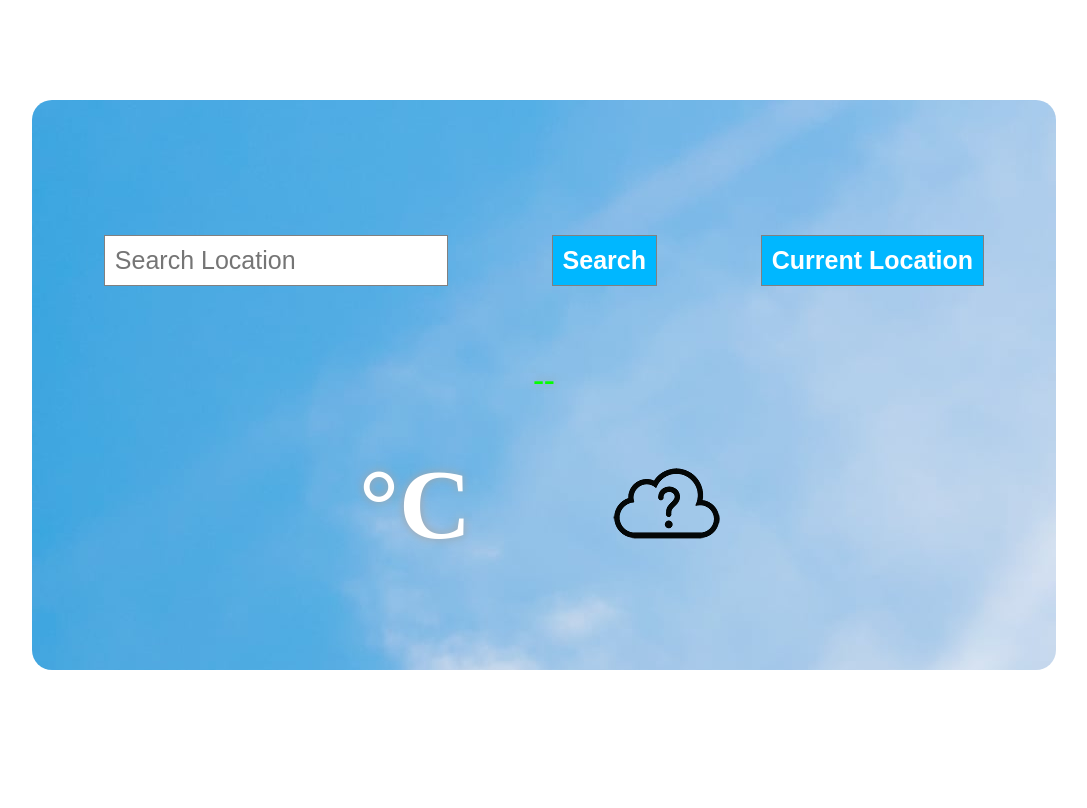
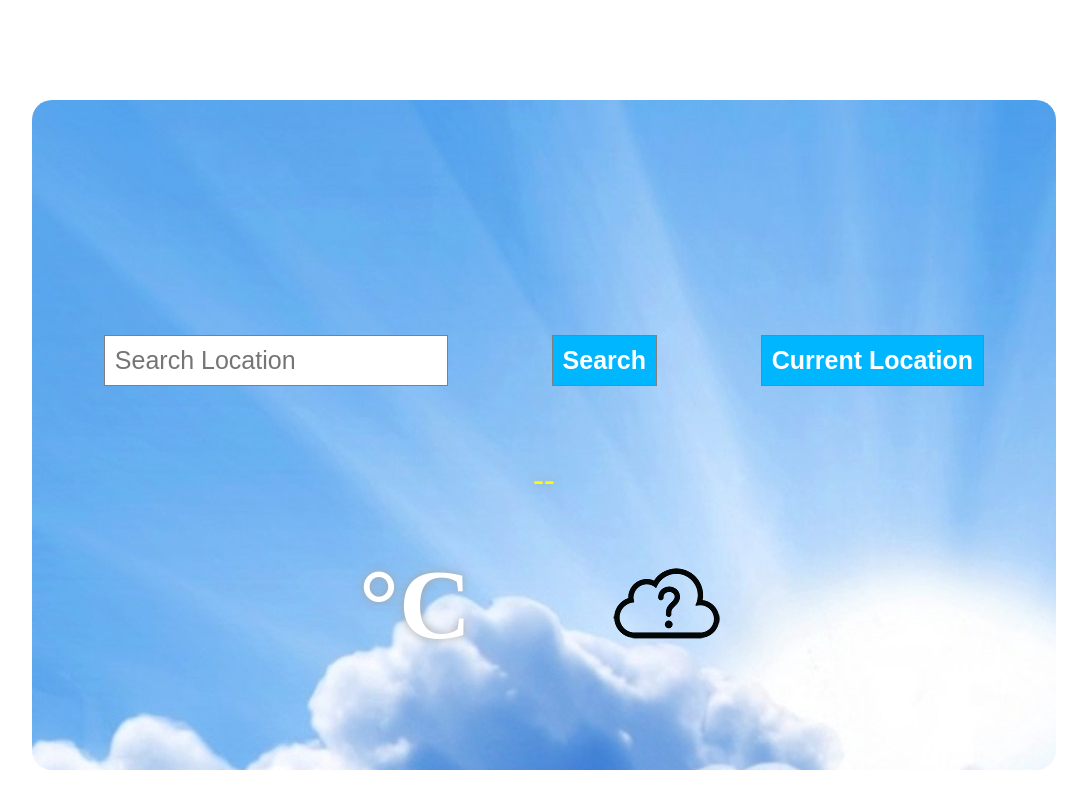
Before and after one commit to parasbhatiwal/weather-app, a plain HTML site: page index.html in a window 1280 px wide. Shown: the whole page, without its empty margins (96-1183 px from the left). Drawn offline with Linux system fonts and the light colour scheme.

Commit message:
Update style.css

```diff
--- a/style.css
+++ b/style.css
@@ -11,11 +11,11 @@ body {
 .container {
     margin: 100px auto;
     width: 80%;
-    background-image: url(img/bg.jpg);
+    background-image: url(img/bg.jpeg);
     background-repeat: no-repeat;
-    background-position: center;
+    background-position: cover;
     border-radius: 20px;
-    padding: 100px 0;
+    padding: 200px 0px 100px 0px;
     height: fit-content;
 }
 
@@ -52,7 +52,7 @@ body {
 #weather-type {
     margin: 40px auto;
     text-align: center;
-    color: #04ff00;
+    color: #fffb00;
     width: 100%;
     text-shadow: 0 0 10px rgb(165, 165, 165);
 }
@@ -60,7 +60,7 @@ body {
 .show-temp {
     display: flex;
     flex-wrap: wrap;
-    width: 500px;
+    max-width: 500px;
     margin: 0 auto;
     justify-content: space-around;
     align-items: center;
@@ -75,5 +75,6 @@ body {
 @media only screen and (max-width:650px) {
     .show-temp {
         flex-direction: column;
+        width: 80%;
     }
 }
```
